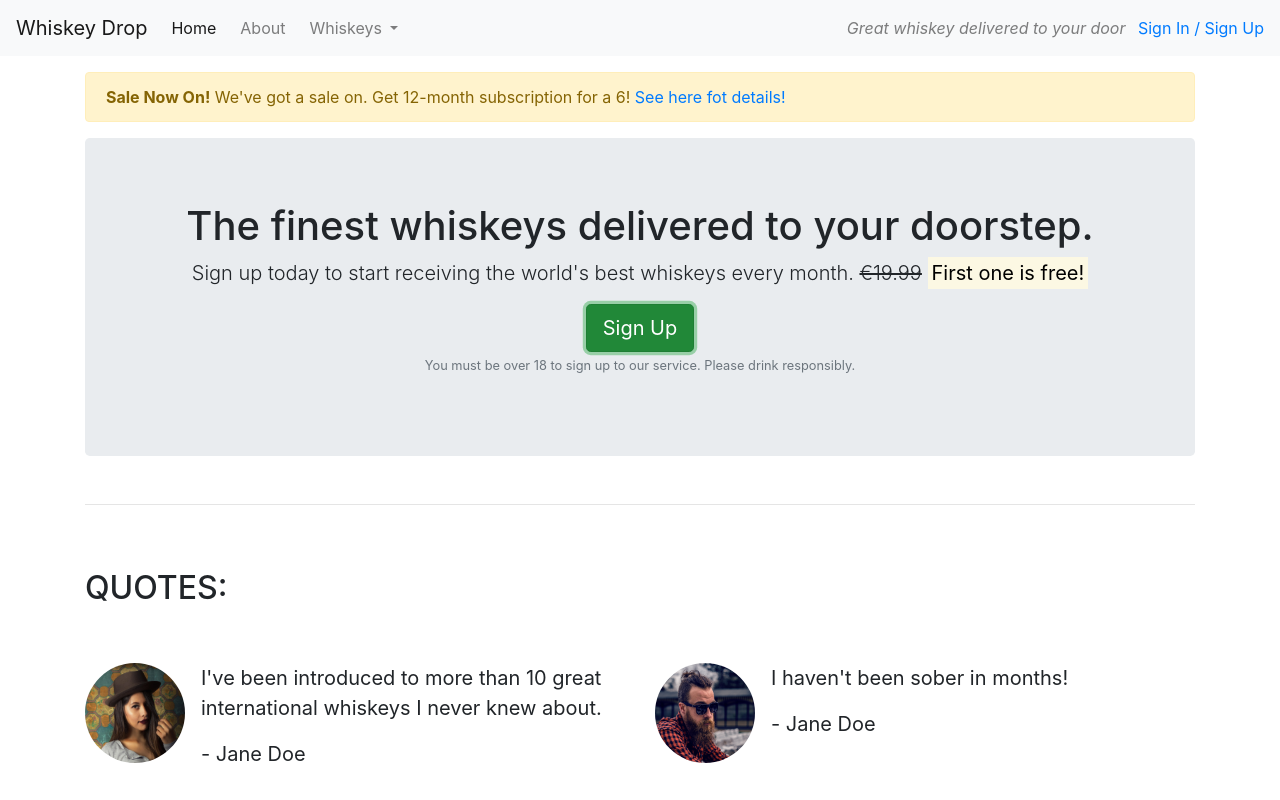
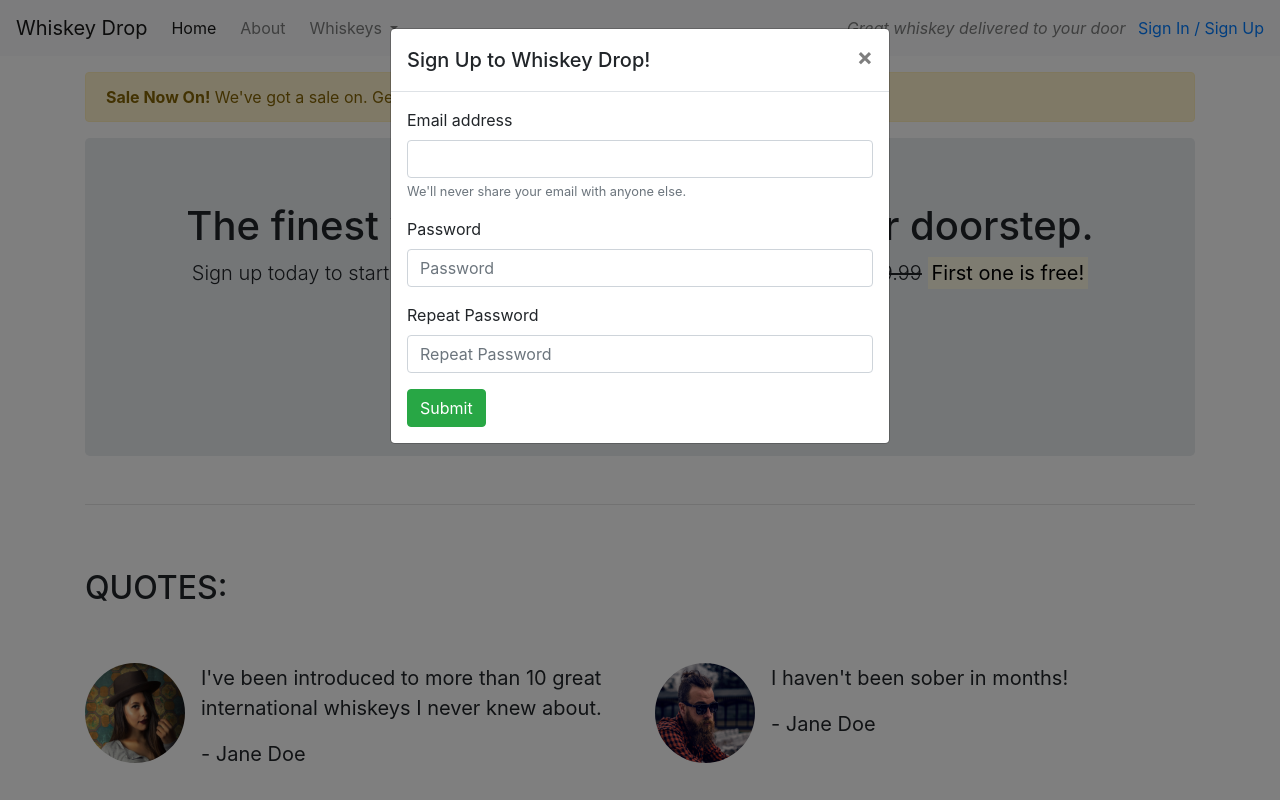
Before and after one commit to alchemist2016/Bootstrap_4.5, a plain HTML site: page index.html in a window 1280 px wide. Both pictures are taken after a click on the button "Sign Up". Shown: the top 800 px of the page. Drawn offline with nearby package versions, Linux system fonts and the light colour scheme.

Commit message:
Created Modal with a simple form inside

```diff
--- a/index.html
+++ b/index.html
@@ -7,26 +7,29 @@
     <title>Whiskey Drop | Taste a new whiskey every month</title>
     <link rel="stylesheet" href="https://cdn.jsdelivr.net/npm/bootstrap@4.5.3/dist/css/bootstrap.min.css"
         integrity="sha384-TX8t27EcRE3e/ihU7zmQxVncDAy5uIKz4rEkgIXeMed4M0jlfIDPvg6uqKI2xXr2" crossorigin="anonymous">
-    <link rel="stylesheet" href="https://use.fontawesome.com/releases/v5.15.2/css/all.css" integrity="sha384-vSIIfh2YWi9wW0r9iZe7RJPrKwp6bG+s9QZMoITbCckVJqGCCRhc+ccxNcdpHuYu" crossorigin="anonymous">
+    <link rel="stylesheet" href="https://use.fontawesome.com/releases/v5.15.2/css/all.css"
+        integrity="sha384-vSIIfh2YWi9wW0r9iZe7RJPrKwp6bG+s9QZMoITbCckVJqGCCRhc+ccxNcdpHuYu" crossorigin="anonymous">
 </head>
 
 <body>
     <!--Nav-->
     <nav class="navbar navbar-light navbar-expand-sm bg-light">
         <a href="/" class="navbar-brand">
-                    Whiskey Drop</a>
+            Whiskey Drop</a>
 
-        <button class="navbar-toggler ml-auto" type="button" data-toggle="collapse" data-target="#navbarNavDropdown" aria-controls="navbarNavDropdown" aria-expanded="false" aria-label="Toggle navigation">
-        <span class="navbar-toggler-icon"></span></button>
+        <button class="navbar-toggler ml-auto" type="button" data-toggle="collapse" data-target="#navbarNavDropdown"
+            aria-controls="navbarNavDropdown" aria-expanded="false" aria-label="Toggle navigation">
+            <span class="navbar-toggler-icon"></span></button>
 
         <div class="collapse navbar-collapse" id="navbarNavDropdown">
             <ul class="navbar-nav mr-auto">
                 <li class="active nav-item mr-2"><a class="nav-link" href="/">Home</a></li>
                 <li class="nav-item mr-2"><a class="nav-link" href="">About</a></li>
                 <li class="nav-item dropdown">
-                    <a class="nav-link dropdown-toggle" href="#" id="navbarDropdownMenuLink" role="button" data-toggle="dropdown" aria-haspopup="true" aria-expanded="false">
-          Whiskeys
-        </a>
+                    <a class="nav-link dropdown-toggle" href="#" id="navbarDropdownMenuLink" role="button"
+                        data-toggle="dropdown" aria-haspopup="true" aria-expanded="false">
+                        Whiskeys
+                    </a>
                     <div class="dropdown-menu" aria-labelledby="navbarDropdownMenuLink">
                         <a class="dropdown-item" href="#">Irish</a>
                         <a class="dropdown-item" href="#">Scotch</a>
@@ -63,7 +66,8 @@
                         <span class="d-inline d-sm-none"><br></span>
                         <strong><mark>First one is free!</mark></strong>
                     </p>
-                    <button class="btn btn-success btn-lg">Sign Up</button>
+                    <button class="btn btn-success btn-lg" data-toggle="modal" data-target="#signUpModal">Sign
+                        Up</button>
                     <p class="text-muted"><small>You must be over 18 to sign up to our service. Please drink
                             responsibly.</small></p>
                 </section>
@@ -123,7 +127,8 @@
             <div class="row">
                 <div class="col-12 col-md-6 col-lg-4">
                     <div class="feature">
-                        <h3><i class="fas fa-gift d-none d-sm-inline"></i> Feature 1 <span class="badge badge-success">NEW!</span></h3>
+                        <h3><i class="fas fa-gift d-none d-sm-inline"></i> Feature 1 <span
+                                class="badge badge-success">NEW!</span></h3>
                         <p>Lorem ipsum dolor sit amet consectetur adipisicing elit. Explicabo, dolorum quos. Laborum
                             consequatur
                             reprehenderit possimus similique iste beatae impedit dolorum inventore, aliquid pariatur
@@ -206,6 +211,39 @@
         </section>
         <!-- /.monthly favourites -->
     </article>
+    <div class="modal" tabindex="-1" id="signUpModal">
+        <div class="modal-dialog">
+            <div class="modal-content">
+                <div class="modal-header">
+                    <h5 class="modal-title">Sign Up to Whiskey Drop!</h5>
+                    <button type="button" class="close" data-dismiss="modal" aria-label="Close">
+                        <span aria-hidden="true">&times;</span>
+                    </button>
+                </div>
+                <div class="modal-body">
+                    <form>
+                        <div class="form-group">
+                            <label for="exampleInputEmail1">Email address</label>
+                            <input type="email" class="form-control" id="exampleInputEmail1"
+                                aria-describedby="emailHelp">
+                            <small id="emailHelp" class="form-text text-muted">We'll never share your email with anyone
+                                else.</small>
+                        </div>
+                        <div class="form-group">
+                            <label for="password">Password</label>
+                            <input type="password" class="form-control" id="password" placeholder="Password">
+                        </div>
+                        <div class="form-group">
+                            <label for="repeatPassword">Repeat Password</label>
+                            <input type="password" class="form-control" id="repeatPassword" placeholder="Repeat Password">
+                        </div>
+                        <button type="submit" class="btn btn-success">Submit</button>
+                    </form>
+                </div>
+
+            </div>
+        </div>
+    </div>
 
     <script src="https://code.jquery.com/jquery-3.5.1.slim.min.js"
         integrity="sha384-DfXdz2htPH0lsSSs5nCTpuj/zy4C+OGpamoFVy38MVBnE+IbbVYUew+OrCXaRkfj"
```
